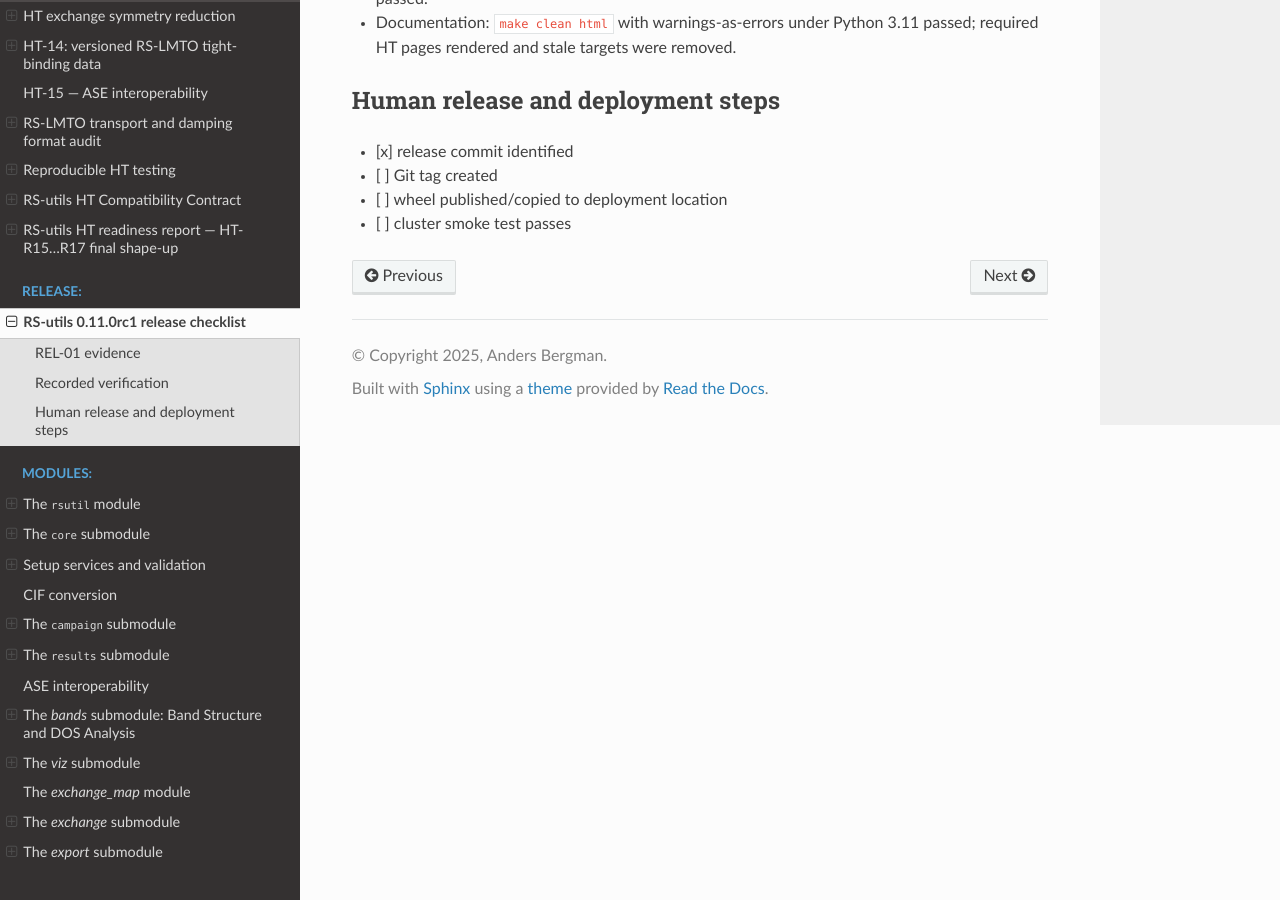
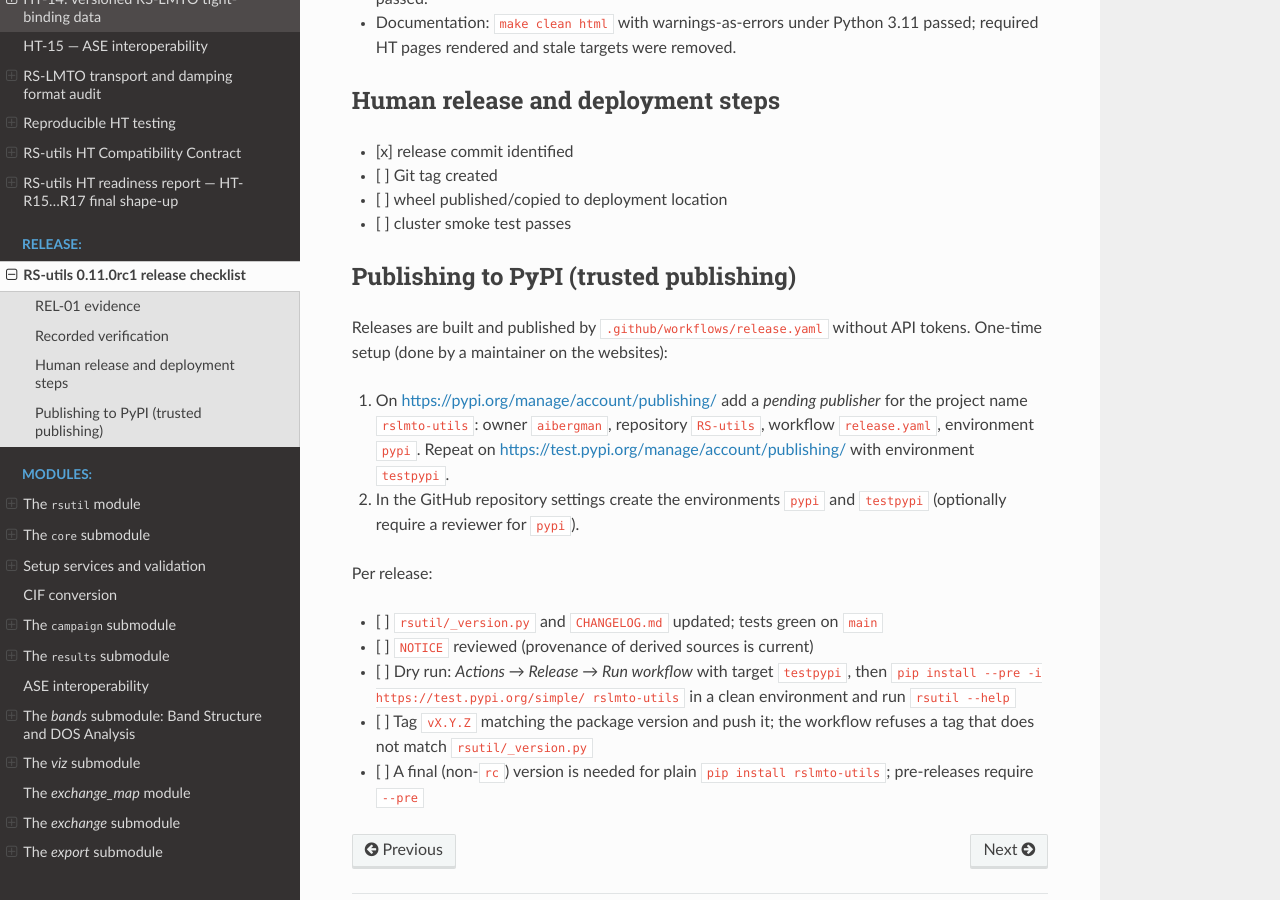
Before and after one commit to aibergman/RS-utils, a Sphinx documentation site: the page built from docs/RELEASE_CHECKLIST.md, in a window 1280 px wide and 900 px high, scrolled down 987 px. Built offline with Sphinx 7.4.7 and the Read the Docs theme 3.1.0, drawn with Linux system fonts in a browser that asks for light colours.

Commit message:
Build Linux and macOS wheels and add a trusted-publishing release workflow
Wheels for CPython 3.11-3.14 on Linux (x86_64, aarch64) and macOS (arm64,
x86_64) plus an sdist, reusable via workflow_call. release.yaml publishes them
to PyPI on a version tag (or to TestPyPI on manual dispatch) through PyPI
trusted publishing, after checking that the tag matches the package version.
Documents the one-time PyPI setup in the release checklist.

Co-Authored-By: Claude Sonnet 5.5 <noreply@anthropic.com>
Claude-Session: https://claude.ai/code/session_01KfAXGN3T59fs5QW1ECLzsw

```diff
--- a/docs/RELEASE_CHECKLIST.md
+++ b/docs/RELEASE_CHECKLIST.md
@@ -43,3 +43,28 @@ publication, and cluster deployment are intentionally outside this task.
 - [ ] Git tag created
 - [ ] wheel published/copied to deployment location
 - [ ] cluster smoke test passes
+
+## Publishing to PyPI (trusted publishing)
+
+Releases are built and published by `.github/workflows/release.yaml` without
+API tokens. One-time setup (done by a maintainer on the websites):
+
+1. On <https://pypi.org/manage/account/publishing/> add a *pending publisher*
+   for the project name `rslmto-utils`: owner `aibergman`, repository
+   `RS-utils`, workflow `release.yaml`, environment `pypi`. Repeat on
+   <https://test.pypi.org/manage/account/publishing/> with environment
+   `testpypi`.
+2. In the GitHub repository settings create the environments `pypi` and
+   `testpypi` (optionally require a reviewer for `pypi`).
+
+Per release:
+
+- [ ] `rsutil/_version.py` and `CHANGELOG.md` updated; tests green on `main`
+- [ ] `NOTICE` reviewed (provenance of derived sources is current)
+- [ ] Dry run: *Actions → Release → Run workflow* with target `testpypi`, then
+      `pip install --pre -i https://test.pypi.org/simple/ rslmto-utils` in a clean
+      environment and run `rsutil --help`
+- [ ] Tag `vX.Y.Z` matching the package version and push it; the workflow
+      refuses a tag that does not match `rsutil/_version.py`
+- [ ] A final (non-`rc`) version is needed for plain `pip install rslmto-utils`;
+      pre-releases require `--pre`
```
Also changed, not shown: pyproject.toml (+10 -2 lines), 2 other files.
